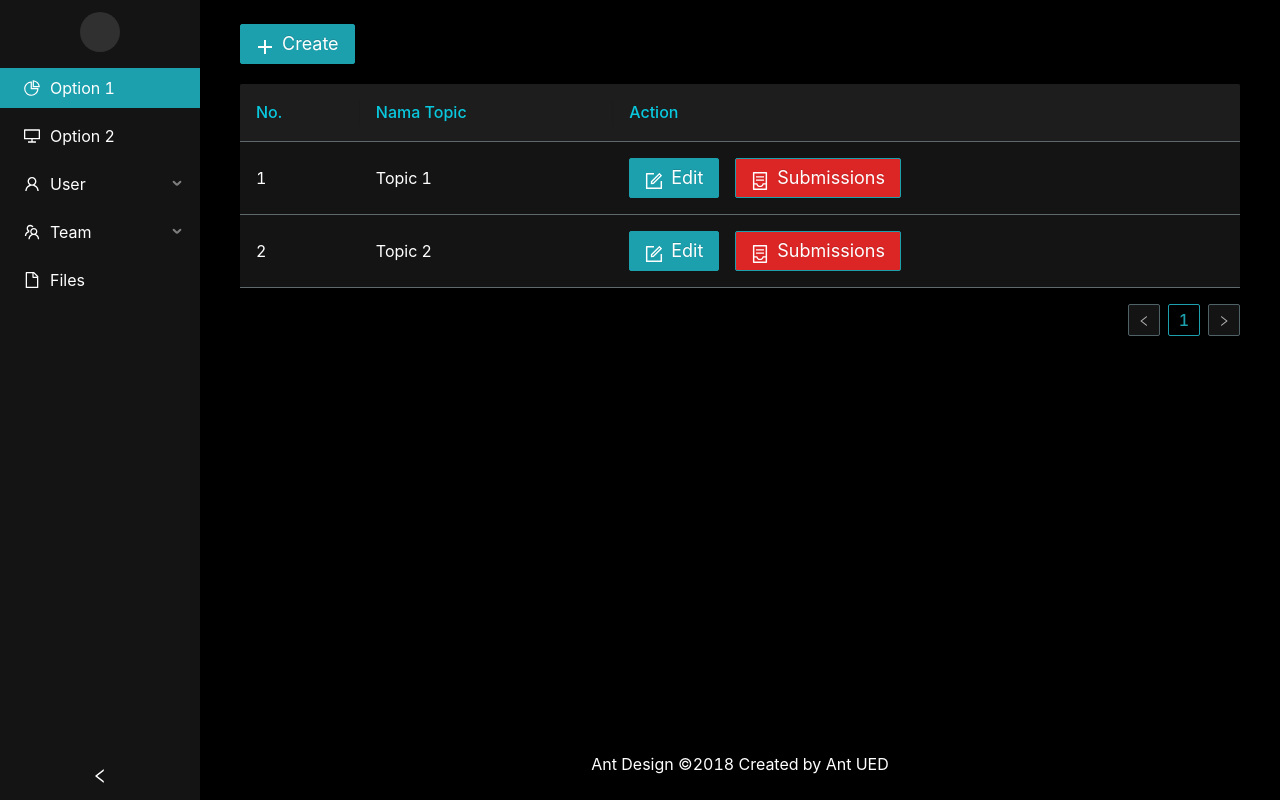
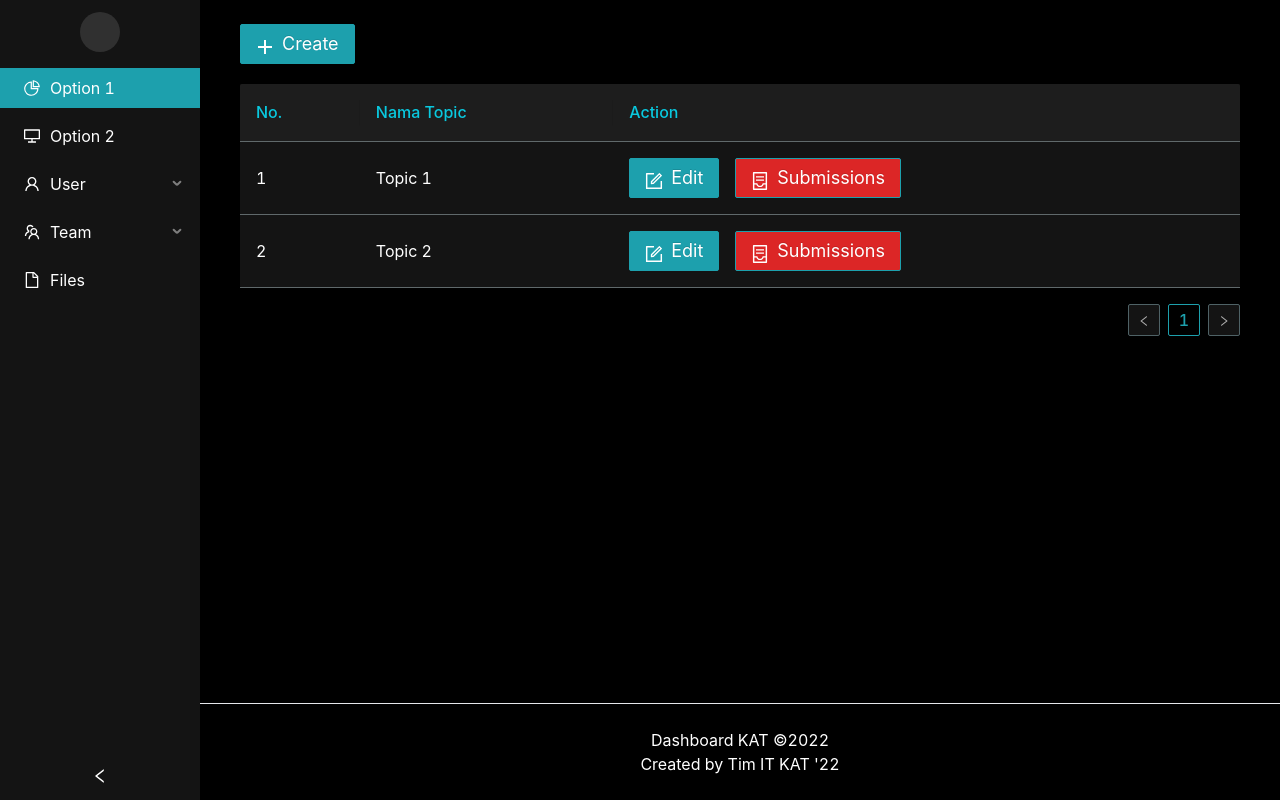
Before and after one commit to KATITB22/dashboard, a React (Vite) app: page /topic in a window 1280 px wide. Built offline with nearby package versions, Linux system fonts and the light colour scheme.

Commit message:
Footer update

```diff
--- a/src/layout/StandardLayout.tsx
+++ b/src/layout/StandardLayout.tsx
@@ -76,8 +76,9 @@ export const StandardLayout = ({
                         {children}
                     </div>
                 </Content>
+                <hr />
                 <Footer style={{ textAlign: 'center' }}>
-                    Ant Design ©2018 Created by Ant UED
+                    Dashboard KAT ©2022<br /> Created by Tim IT KAT '22
                 </Footer>
             </Layout>
         </Layout>
```
